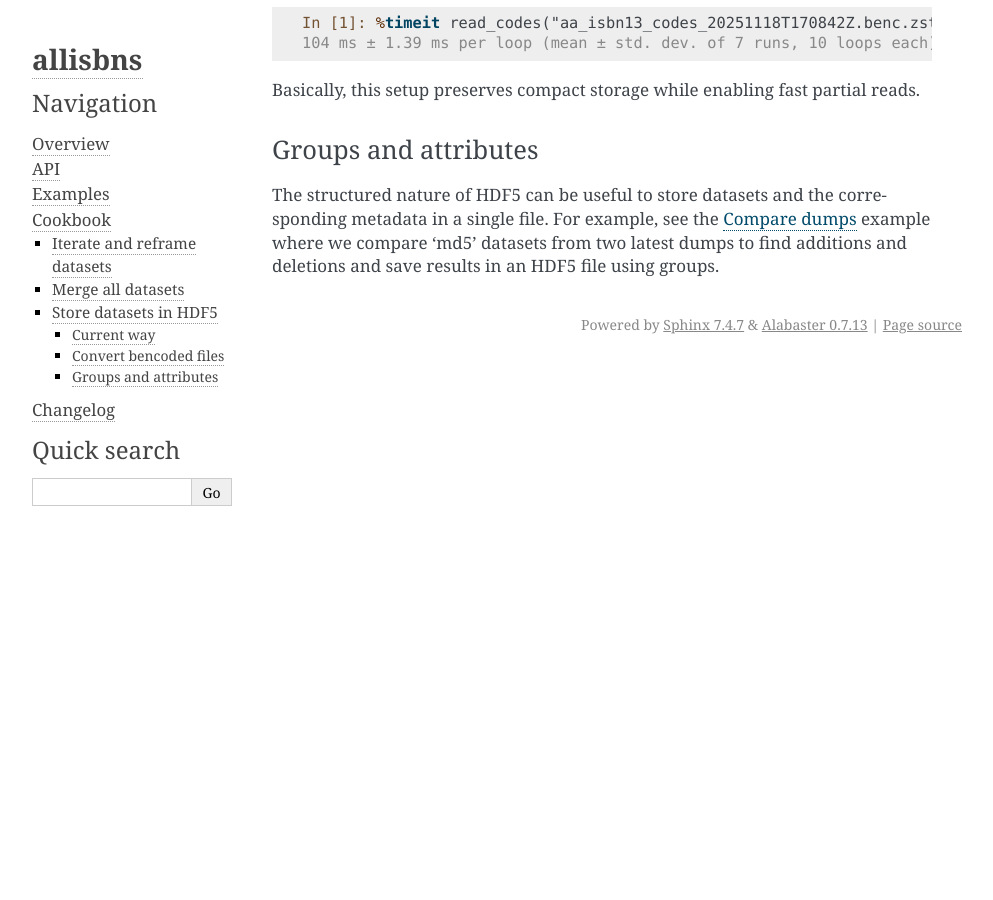
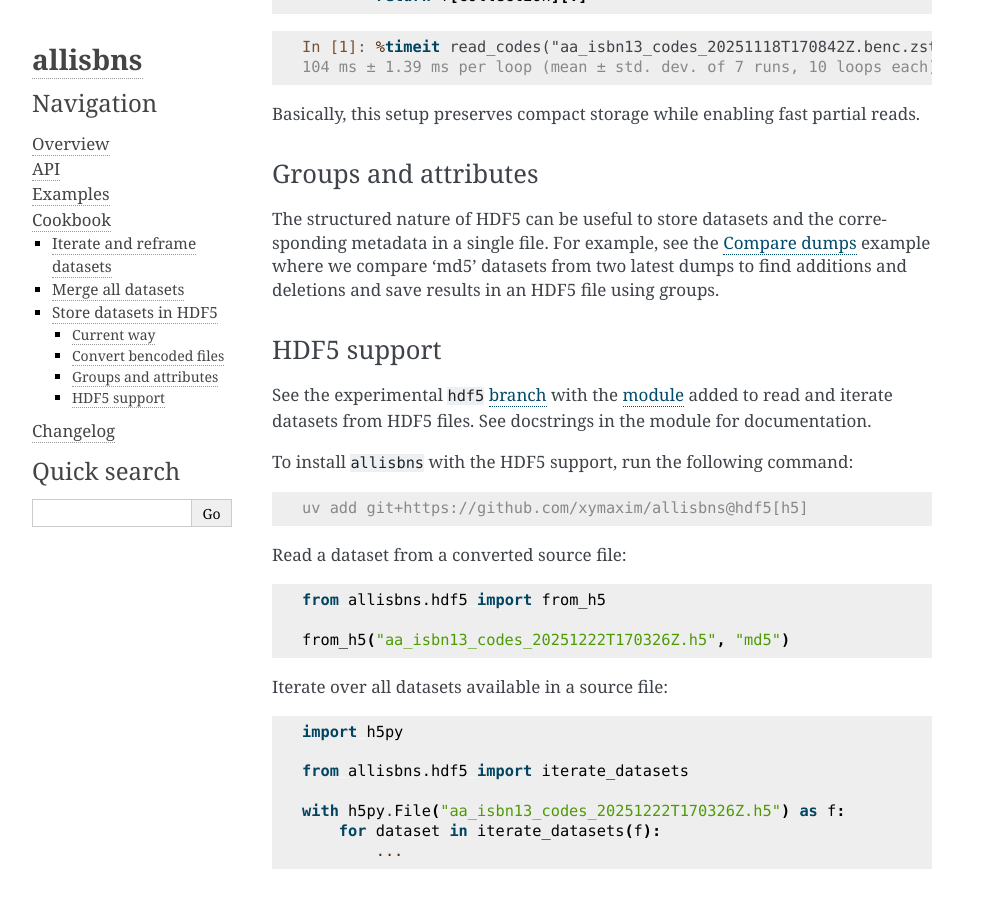
Before and after one commit to xymaxim/allisbns, a Sphinx documentation site: the page built from docs/cookbook.rst, in a window 1280 px wide and 900 px high, scrolled down 3352 px. Shown: the whole window, without its empty margins (148-1141 px from the left). Built offline with Sphinx 7.4.7, drawn with Linux system fonts in a browser that asks for light colours; some of the changed text lies outside the part shown.

Commit message:
Add cookbook subsection about hdf5 branch

```diff
--- a/docs/cookbook.rst
+++ b/docs/cookbook.rst
@@ -105,7 +105,8 @@ optimized for homogeneous arrays and partial access without uncompressing the
 whole file, such as HDF5, NetCDF, or Zarr.
 
 Here we experiment with `HDF5 <https://www.hdfgroup.org/solutions/hdf5/>`__ to
-convert bencoded files and save grouped analysis results.
+convert bencoded files and save grouped analysis results. Additionally,
+experimental support is added to work with HDF5 files.
 
 Current way
 -----------
@@ -193,3 +194,39 @@ corresponding metadata in a single file. For example, see the `Compare dumps
 <https://github.com/xymaxim/allisbns/blob/main/examples/compare-dumps.ipynb>`__
 example where we compare 'md5' datasets from two latest dumps to find additions
 and deletions and save results in an HDF5 file using groups.
+
+HDF5 support
+------------
+
+See the experimental ``hdf5`` `branch
+<https://github.com/xymaxim/allisbns/tree/hdf5>`__ with the `module
+<https://github.com/xymaxim/allisbns/blob/hdf5/src/allisbns/hdf5.py>`__ added to
+read and iterate datasets from HDF5 files. See docstrings in the module for
+documentation.
+
+To install ``allisbns`` with the HDF5 support, run the following command:
+
+.. code-block:: shell-session
+
+   uv add git+https://github.com/xymaxim/allisbns@hdf5[h5]
+
+Read a dataset from a converted source file:
+
+.. code-block:: python
+
+   from allisbns.hdf5 import from_h5
+
+   from_h5("aa_isbn13_codes_20251222T170326Z.h5", "md5")
+
+
+Iterate over all datasets available in a source file:
+
+.. code-block:: python
+
+   import h5py
+
+   from allisbns.hdf5 import iterate_datasets
+
+   with h5py.File("aa_isbn13_codes_20251222T170326Z.h5") as f:
+       for dataset in iterate_datasets(f):
+           ...
```
